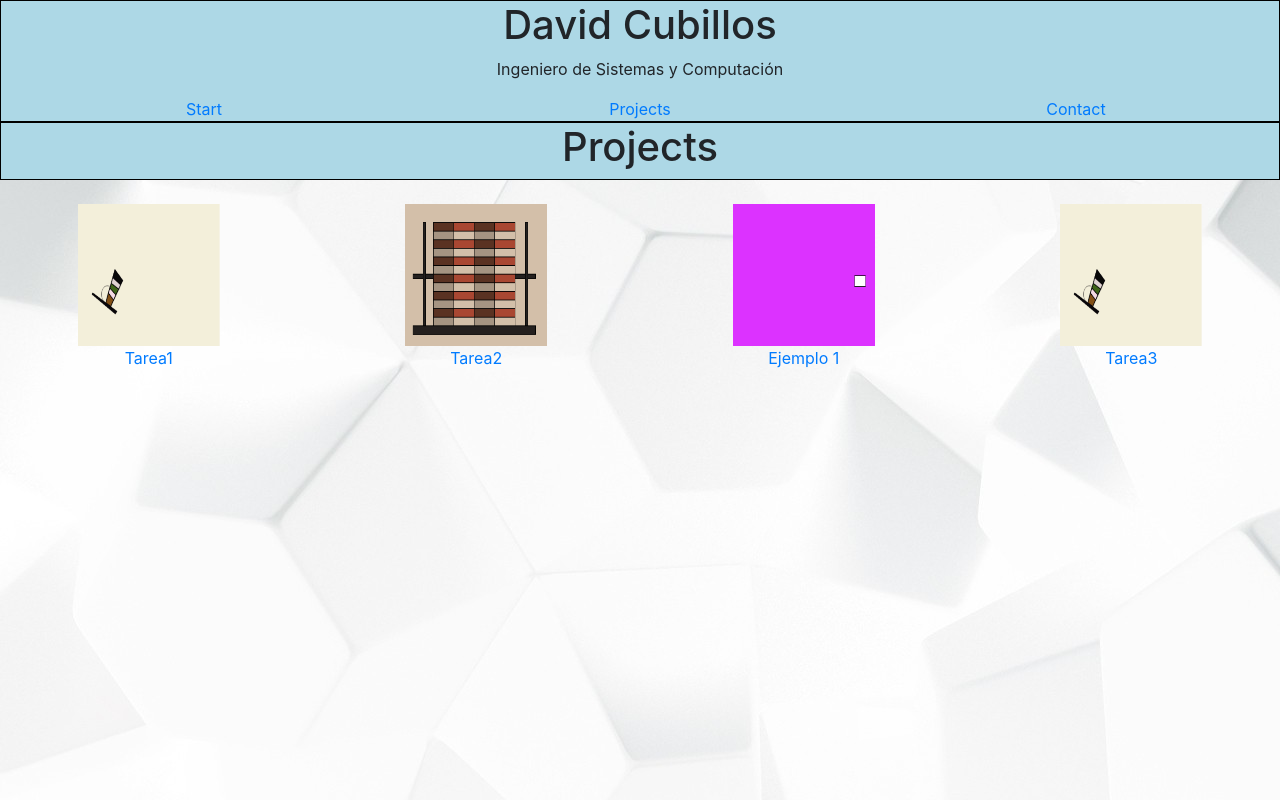
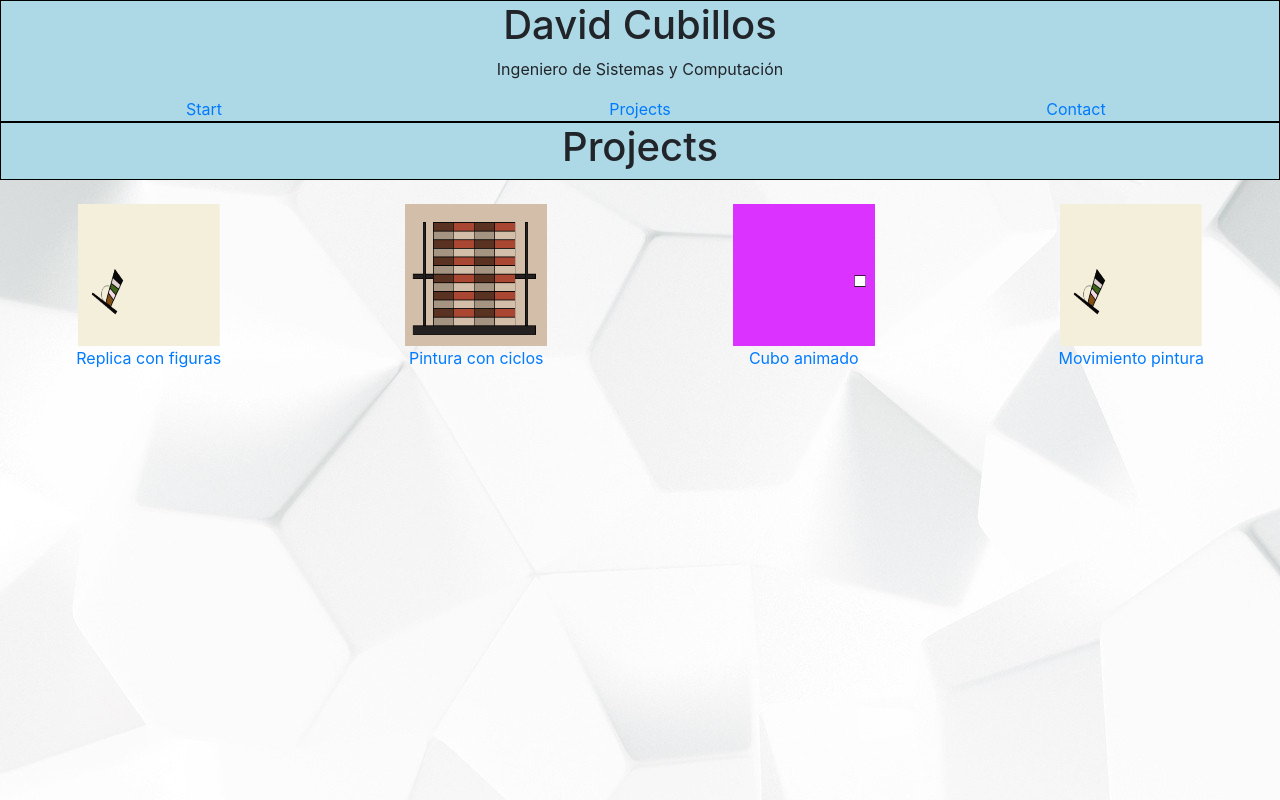
Before and after one commit to dfcubillos10/perfil, a plain HTML site: page projects.html in a window 1280 px wide. Drawn offline with nearby package versions, Linux system fonts and the light colour scheme.

Commit message:
Update projects.html

```diff
--- a/projects.html
+++ b/projects.html
@@ -5,7 +5,7 @@
     <meta charset="utf-8">
     <script>
 	/* global $ */
-	“use strict”;
+	/*“use strict”;*/
 	</script>
     <script src="https://code.jquery.com/jquery-3.2.1.slim.min.js" integrity="sha384-KJ3o2DKtIkvYIK3UENzmM7KCkRr/rE9/Qpg6aAZGJwFDMVNA/GpGFF93hXpG5KkN" crossorigin="anonymous"></script>
 	<script src="https://cdnjs.cloudflare.com/ajax/libs/popper.js/1.12.9/umd/popper.min.js" integrity="sha384-ApNbgh9B+Y1QKtv3Rn7W3mgPxhU9K/ScQsAP7hUibX39j7fakFPskvXusvfa0b4Q" crossorigin="anonymous"></script>
@@ -26,10 +26,10 @@
     </div>
     <br>
     <div class="row center_image">
-        <div class="col-sm-3" ><img src="img/tarea1.PNG" alt="Logo del Colegio Nueva Inglaterra (es un escudo con un par de leones en 2 patas viendose)" height="142" width="142"><br><a href="https://dfcubillos10.github.io/mediosInteractivos/01">Tarea1</a></div>
-        <div class="col-sm-3" ><img src="img/tarea2.PNG" alt="Logo del Colegio Nueva Inglaterra (es un escudo con un par de leones en 2 patas viendose)" height="142" width="142"><br><a href="https://dfcubillos10.github.io/mediosInteractivos/02">Tarea2</a></div>
-        <div class="col-sm-3" ><img src="img/ejemplo1.PNG" alt="Logo del Colegio Nueva Inglaterra (es un escudo con un par de leones en 2 patas viendose)" height="142" width="142"><br><a href="https://dfcubillos10.github.io/mediosInteractivos/e01">Ejemplo 1</a></div>
-        <div class="col-sm-3" ><img src="img/tarea1.PNG" alt="Logo del Colegio Nueva Inglaterra (es un escudo con un par de leones en 2 patas viendose)" height="142" width="142"><br><a href="https://dfcubillos10.github.io/mediosInteractivos/03">Tarea3</a></div>
+        <div class="col-sm-3" ><img src="img/tarea1.PNG" alt="Replica de una obra de Cardinski" height="142" width="142"><br><a href="https://dfcubillos10.github.io/mediosInteractivos/01">Replica con figuras</a></div>
+        <div class="col-sm-3" ><img src="img/tarea2.PNG" alt="Replica de una pintura ciclica" height="142" width="142"><br><a href="https://dfcubillos10.github.io/mediosInteractivos/02">Pintura con ciclos</a></div>
+        <div class="col-sm-3" ><img src="img/ejemplo1.PNG" alt="Cubo blanco en un fondo rojo" height="142" width="142"><br><a href="https://dfcubillos10.github.io/mediosInteractivos/e01">Cubo animado</a></div>
+        <div class="col-sm-3" ><img src="img/tarea1.PNG" alt="Replica de una obra de Cardinski" height="142" width="142"><br><a href="https://dfcubillos10.github.io/mediosInteractivos/03">Movimiento pintura</a></div>
       </div>
  </body>
  </html>
```
